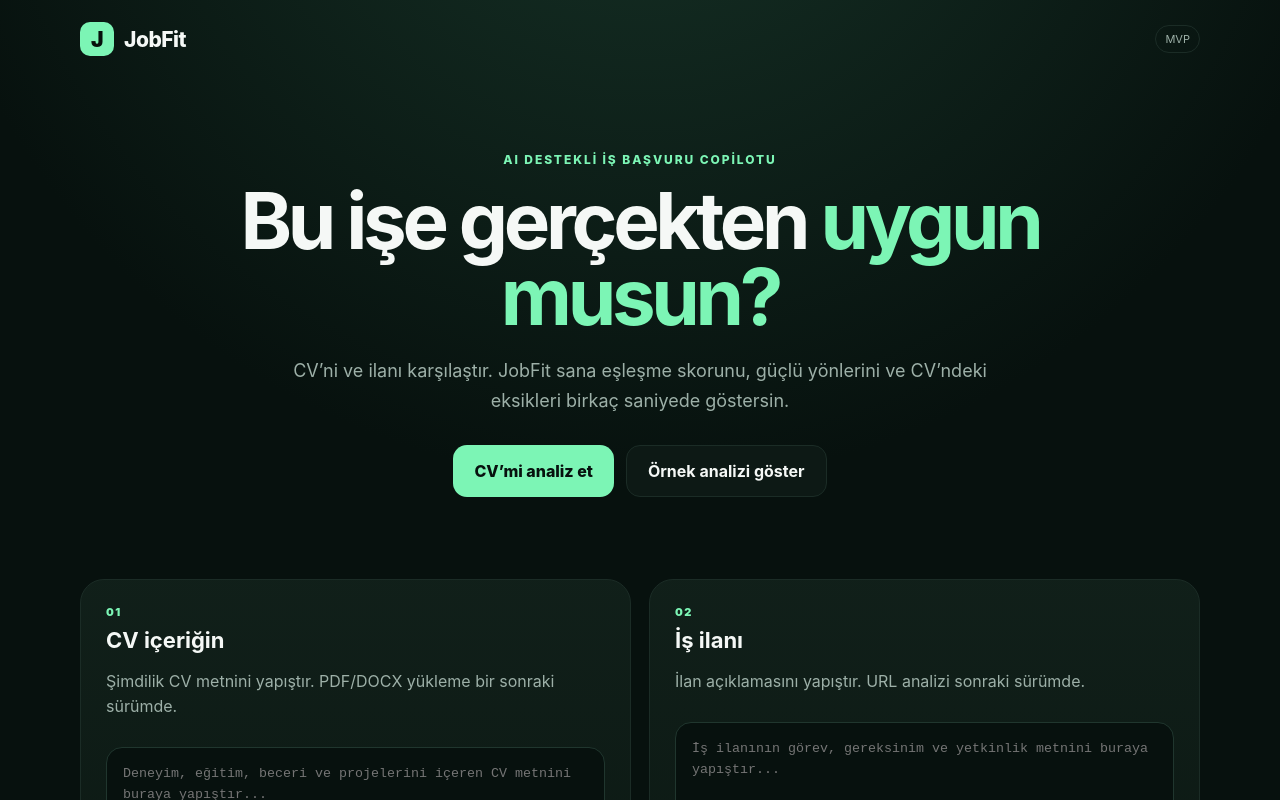
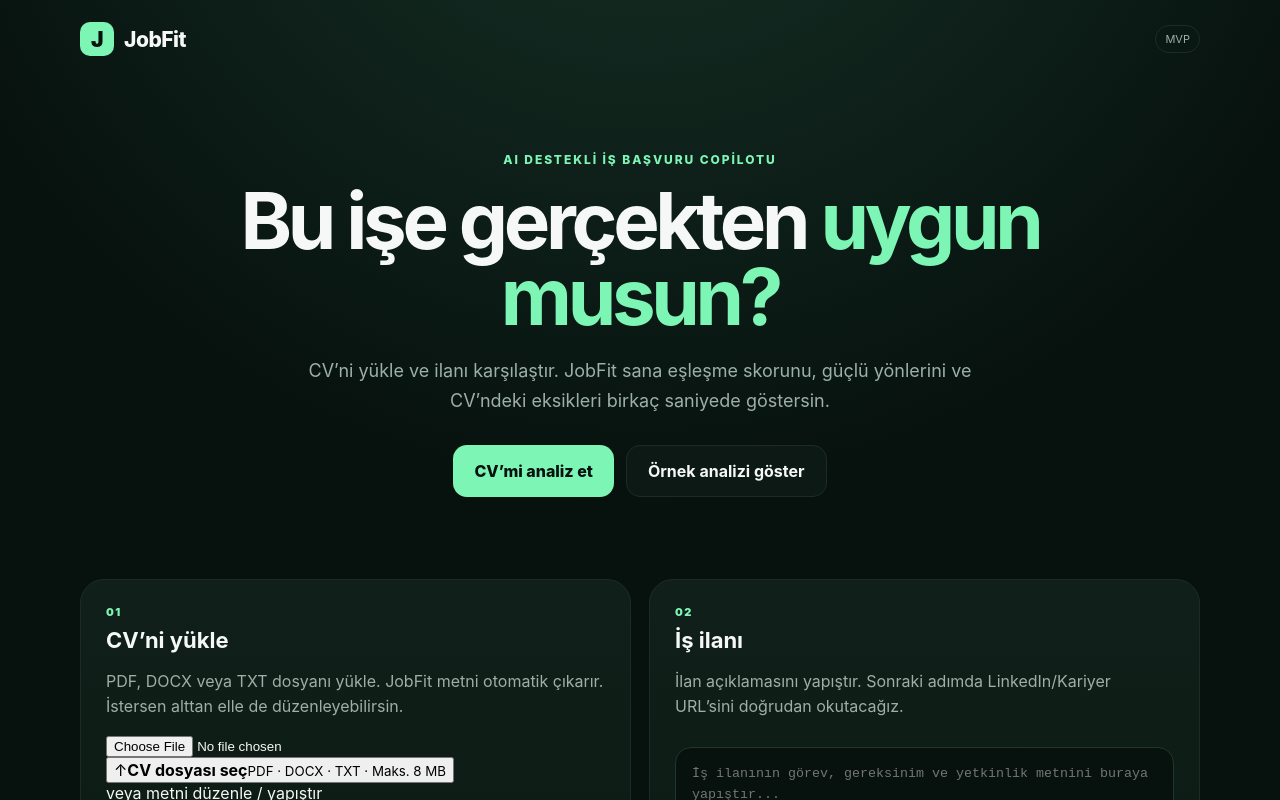
Before and after one commit to erdempirci/JobFit, a Next.js app: page / in a window 1280 px wide. Shown: the top 800 px of the page. Built offline with nearby package versions, Linux system fonts and the light colour scheme.

Commit message:
Add CV upload and automatic text extraction UI

```diff
--- a/app/page.js
+++ b/app/page.js
@@ -1,6 +1,6 @@
 'use client'
 
-import { useMemo, useState } from 'react'
+import { useMemo, useRef, useState } from 'react'
 
 const STOP = new Set('ve veya ile için bir bu şu o da de ki mi mı mu mü the a an and or to of in on for with as is are be will you your we our'.split(' '))
 
@@ -37,6 +37,10 @@ export default function Home() {
   const [cv, setCv] = useState('')
   const [job, setJob] = useState('')
   const [result, setResult] = useState(null)
+  const [fileName, setFileName] = useState('')
+  const [uploading, setUploading] = useState(false)
+  const [uploadError, setUploadError] = useState('')
+  const fileRef = useRef(null)
   const ready = useMemo(() => cv.trim().length > 40 && job.trim().length > 40, [cv, job])
 
   function run() {
@@ -47,7 +51,40 @@ export default function Home() {
   function demo() {
     setCv(sampleCv)
     setJob(sampleJob)
+    setFileName('Örnek CV')
     setResult(analyse(sampleCv, sampleJob))
+  }
+
+  async function handleFile(event) {
+    const file = event.target.files?.[0]
+    if (!file) return
+
+    setUploading(true)
+    setUploadError('')
+    setFileName(file.name)
+
+    try {
+      const form = new FormData()
+      form.append('file', file)
+      const response = await fetch('/api/extract', { method: 'POST', body: form })
+      const data = await response.json()
+      if (!response.ok) throw new Error(data.error || 'CV okunamadı.')
+      setCv(data.text)
+      setFileName(data.fileName || file.name)
+    } catch (error) {
+      setUploadError(error.message || 'CV yüklenirken hata oluştu.')
+      setFileName('')
+    } finally {
+      setUploading(false)
+      if (fileRef.current) fileRef.current.value = ''
+    }
+  }
+
+  function clearFile() {
+    setCv('')
+    setFileName('')
+    setUploadError('')
+    setResult(null)
   }
 
   return (
@@ -60,7 +97,7 @@ export default function Home() {
       <section className="hero wrap">
         <div className="eyebrow">AI destekli iş başvuru copilotu</div>
         <h1>Bu işe gerçekten <span>uygun musun?</span></h1>
-        <p>CV’ni ve ilanı karşılaştır. JobFit sana eşleşme skorunu, güçlü yönlerini ve CV’ndeki eksikleri birkaç saniyede göstersin.</p>
+        <p>CV’ni yükle ve ilanı karşılaştır. JobFit sana eşleşme skorunu, güçlü yönlerini ve CV’ndeki eksikleri birkaç saniyede göstersin.</p>
         <div className="heroActions">
           <button className="primary" onClick={() => document.getElementById('analyser')?.scrollIntoView({ behavior: 'smooth' })}>CV’mi analiz et</button>
           <button className="ghost" onClick={demo}>Örnek analizi göster</button>
@@ -70,15 +107,32 @@ export default function Home() {
       <section id="analyser" className="wrap analyser">
         <div className="inputCard">
           <div className="step">01</div>
-          <h2>CV içeriğin</h2>
-          <p>Şimdilik CV metnini yapıştır. PDF/DOCX yükleme bir sonraki sürümde.</p>
-          <textarea value={cv} onChange={e => setCv(e.target.value)} placeholder="Deneyim, eğitim, beceri ve projelerini içeren CV metnini buraya yapıştır..." />
+          <h2>CV’ni yükle</h2>
+          <p>PDF, DOCX veya TXT dosyanı yükle. JobFit metni otomatik çıkarır. İstersen alttan elle de düzenleyebilirsin.</p>
+
+          <input ref={fileRef} className="fileInput" type="file" accept=".pdf,.docx,.txt,application/pdf,application/vnd.openxmlformats-officedocument.wordprocessingml.document,text/plain" onChange={handleFile} />
+          <button className="uploadBox" type="button" onClick={() => fileRef.current?.click()} disabled={uploading}>
+            <span className="uploadIcon">↑</span>
+            <strong>{uploading ? 'CV okunuyor…' : fileName ? 'Başka CV yükle' : 'CV dosyası seç'}</strong>
+            <small>PDF · DOCX · TXT · Maks. 8 MB</small>
+          </button>
+
+          {fileName && !uploading && (
+            <div className="fileStatus">
+              <div><span>✓</span><div><strong>{fileName}</strong><small>CV içeriği başarıyla okundu</small></div></div>
+              <button type="button" onClick={clearFile}>Kaldır</button>
+            </div>
+          )}
+          {uploadError && <div className="uploadError">{uploadError}</div>}
+
+          <div className="orLine"><span>veya metni düzenle / yapıştır</span></div>
+          <textarea value={cv} onChange={e => setCv(e.target.value)} placeholder="CV içeriği yükleme sonrası burada görünecek. İstersen elle de yapıştırabilirsin..." />
         </div>
 
         <div className="inputCard">
           <div className="step">02</div>
           <h2>İş ilanı</h2>
-          <p>İlan açıklamasını yapıştır. URL analizi sonraki sürümde.</p>
+          <p>İlan açıklamasını yapıştır. Sonraki adımda LinkedIn/Kariyer URL’sini doğrudan okutacağız.</p>
           <textarea value={job} onChange={e => setJob(e.target.value)} placeholder="İş ilanının görev, gereksinim ve yetkinlik metnini buraya yapıştır..." />
         </div>
       </section>
@@ -110,7 +164,7 @@ export default function Home() {
           </div>
 
           <div className="nextCard">
-            <div><small>SONRAKİ ADIM</small><h3>CV’ni bu ilana özel yeniden yaz</h3><p>Yakında JobFit, olmayan tecrübeyi uydurmadan deneyimlerini ATS uyumlu şekilde yeniden düzenleyecek.</p></div>
+            <div><small>SONRAKİ ADIM</small><h3>CV’ni bu ilana özel yeniden yaz</h3><p>JobFit, olmayan tecrübeyi uydurmadan deneyimlerini ATS uyumlu şekilde yeniden düzenleyecek.</p></div>
             <button disabled>Yakında</button>
           </div>
         </section>
```
